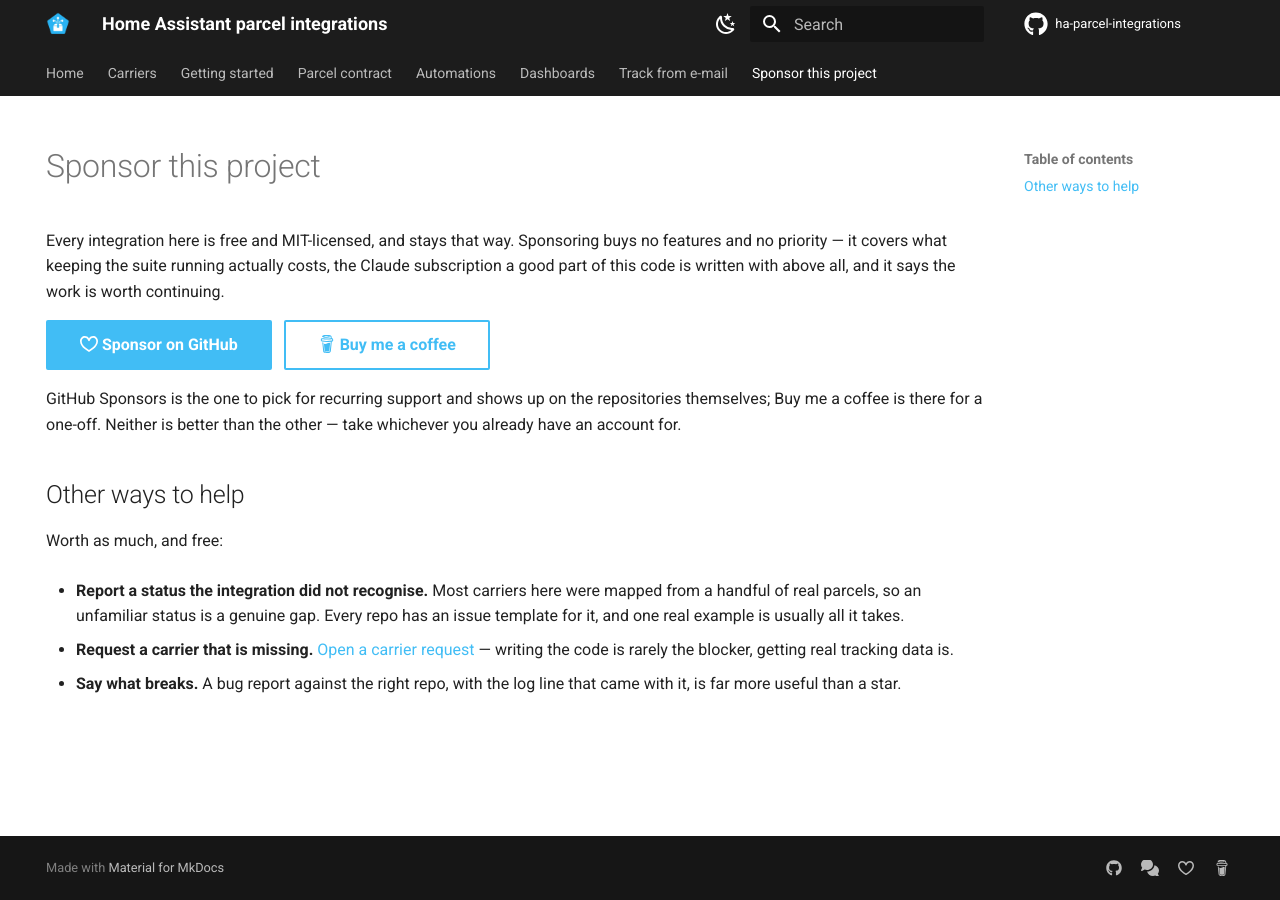
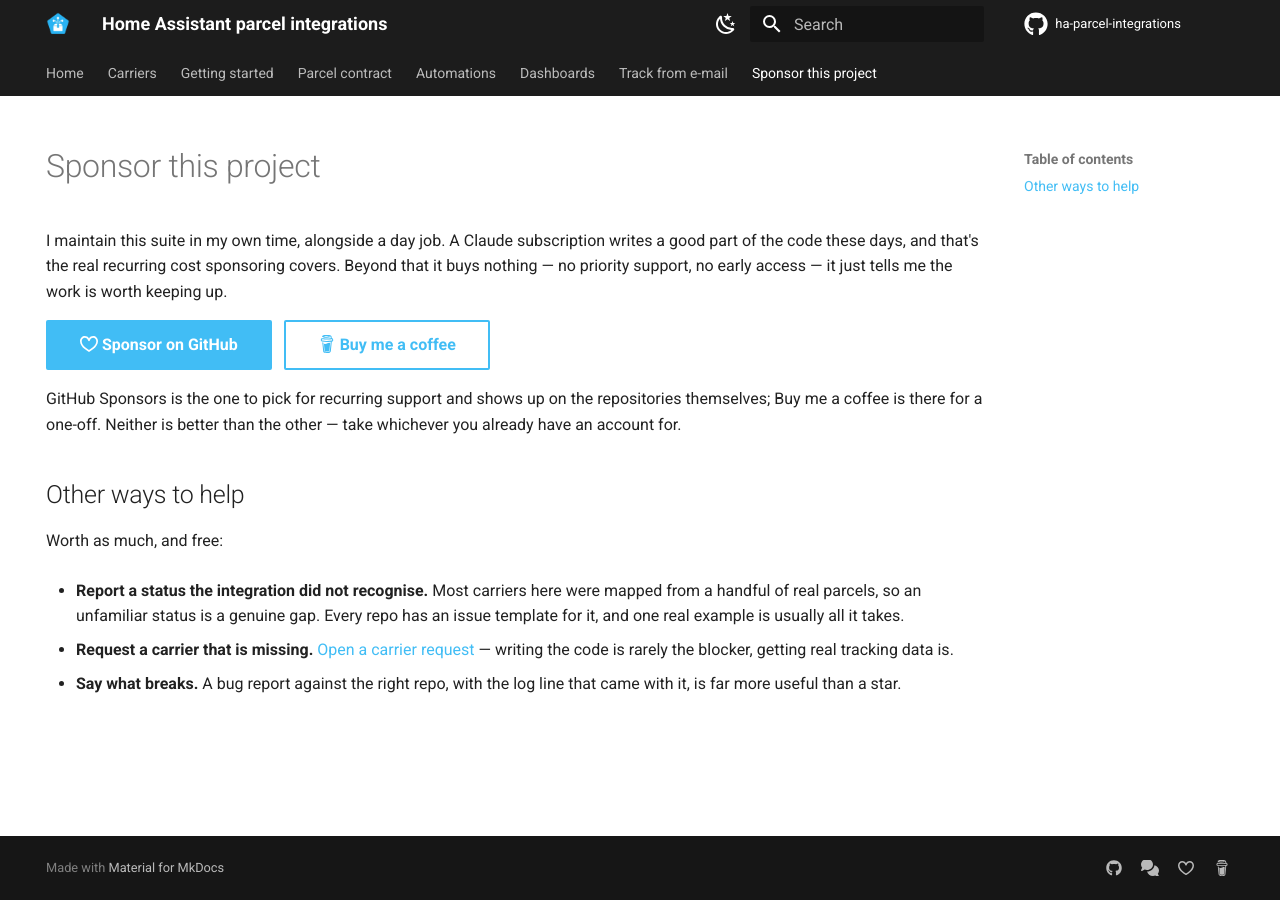
Before and after one commit to ha-parcel-integrations/ha-parcel-integrations.github.io, an MkDocs documentation site: the page built from docs/sponsor.md, in a window 1280 px wide. Built offline with MkDocs 1.6.1 and Material for MkDocs 9.7.7, drawn with Linux system fonts in a browser that asks for light colours.

Commit message:
Make the sponsor page intro more personal and less list-like
Co-Authored-By: Claude Sonnet 5 <noreply@anthropic.com>

```diff
--- a/docs/sponsor.md
+++ b/docs/sponsor.md
@@ -9,10 +9,10 @@ description: >-
 
 # Sponsor this project
 
-Every integration here is free and MIT-licensed, and stays that way. Sponsoring
-buys no features and no priority — it covers what keeping the suite running
-actually costs, the Claude subscription a good part of this code is written
-with above all, and it says the work is worth continuing.
+I maintain this suite in my own time, alongside a day job. A Claude
+subscription writes a good part of the code these days, and that's the real
+recurring cost sponsoring covers. Beyond that it buys nothing — no priority
+support, no early access — it just tells me the work is worth keeping up.
 
 [:simple-githubsponsors: Sponsor on GitHub](https://github.com/sponsors/peternijssen){ .md-button .md-button--primary }
 [:simple-buymeacoffee: Buy me a coffee](https://www.buymeacoffee.com/peternijssen){ .md-button }
```
